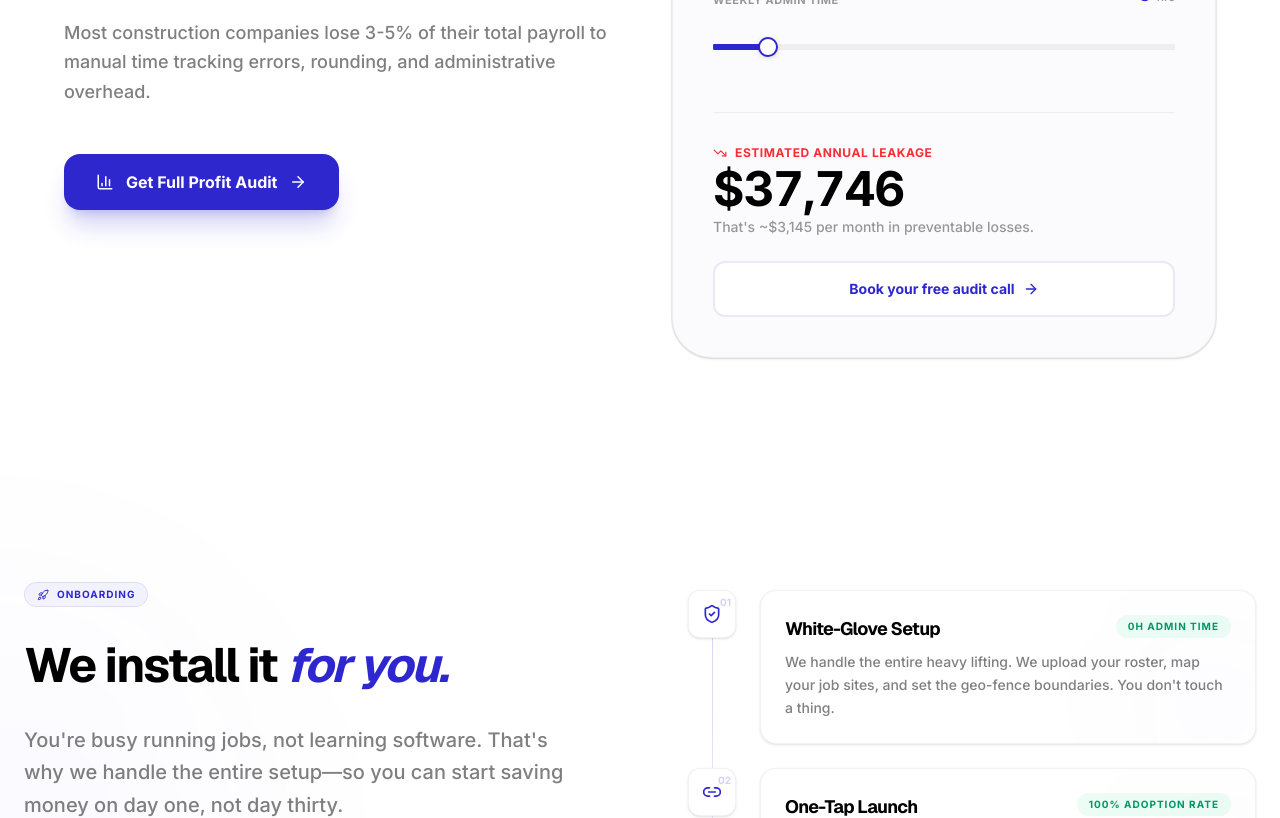
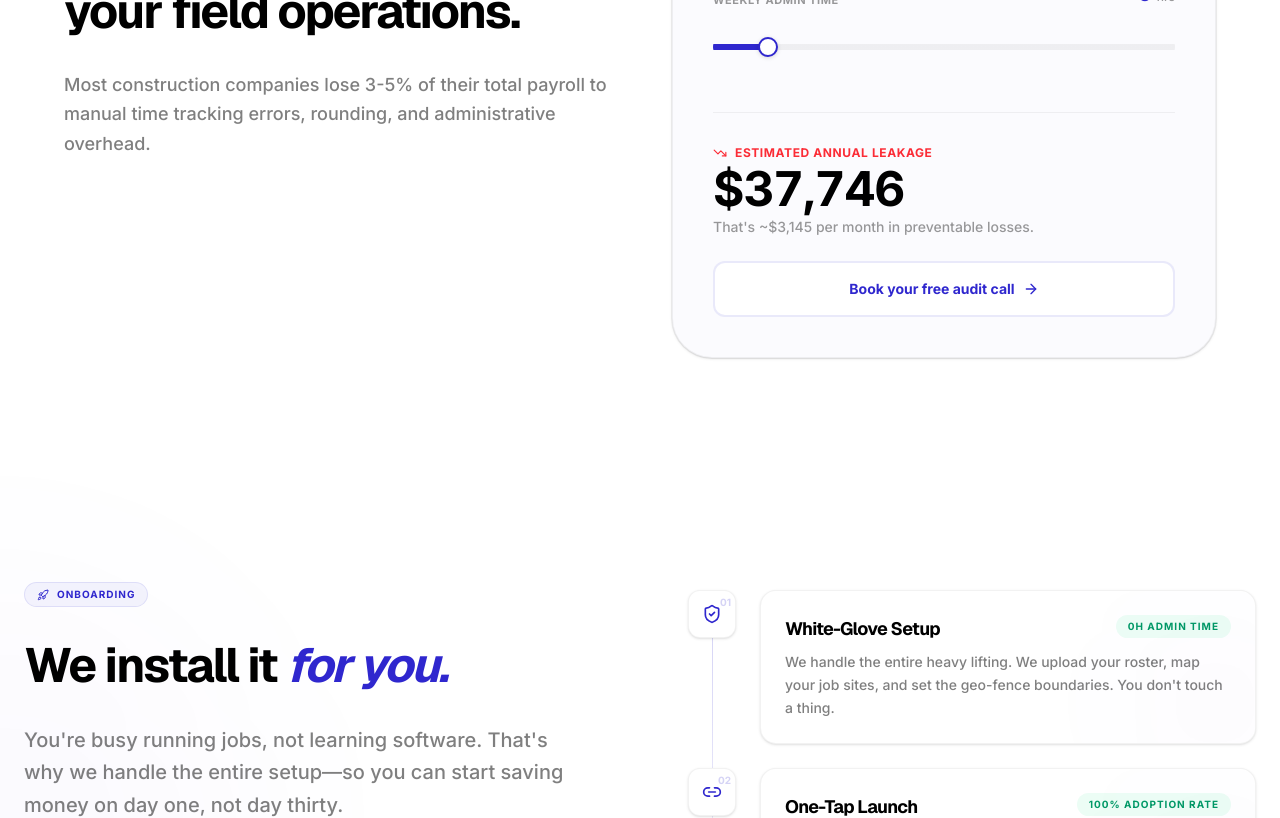
Before and after one commit to cartermitchell13/crewtrace-landing, a Next.js app: page / in a window 1280 px wide. Shown: the part 4960-5778 px from the top of the page. Built offline with nearby package versions, Linux system fonts and the light colour scheme.

Commit message:
removed extra button

```diff
--- a/components/LiteSavingsCalculator.tsx
+++ b/components/LiteSavingsCalculator.tsx
@@ -1,7 +1,7 @@
 "use client";
 
 import { useState, useMemo } from "react";
-import { Calculator, ArrowRight, BarChart3, Clock, DollarSign, TrendingDown } from "lucide-react";
+import { Calculator, ArrowRight, TrendingDown } from "lucide-react";
 
 interface SliderProps {
     label: string;
@@ -107,18 +107,6 @@ export default function LiteSavingsCalculator() {
                             Most construction companies lose 3-5% of their total payroll to manual time tracking errors, rounding, and administrative overhead.
                         </p>
 
-                        <div className="flex flex-col sm:flex-row gap-4 pt-4">
-                            <a
-                                href="https://cal.com/crewtrace/15min"
-                                target="_blank"
-                                rel="noopener noreferrer"
-                                className="bg-primary text-white font-bold px-8 py-4 rounded-2xl shadow-xl shadow-primary/20 hover:scale-[1.02] active:scale-[0.98] transition-all flex items-center justify-center gap-3 text-base group"
-                            >
-                                <BarChart3 size={18} />
-                                Get Full Profit Audit
-                                <ArrowRight size={18} className="group-hover:translate-x-1 transition-transform" />
-                            </a>
-                        </div>
                     </div>
 
                     {/* Right: Lite Calculator Card */}
```
